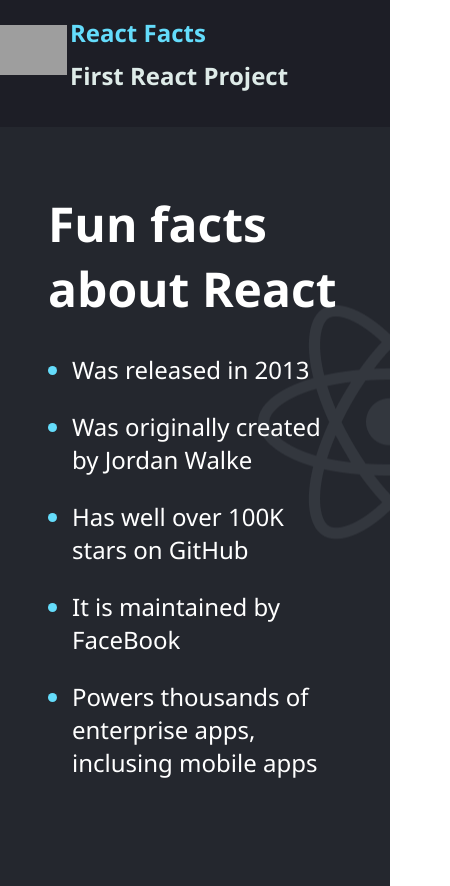
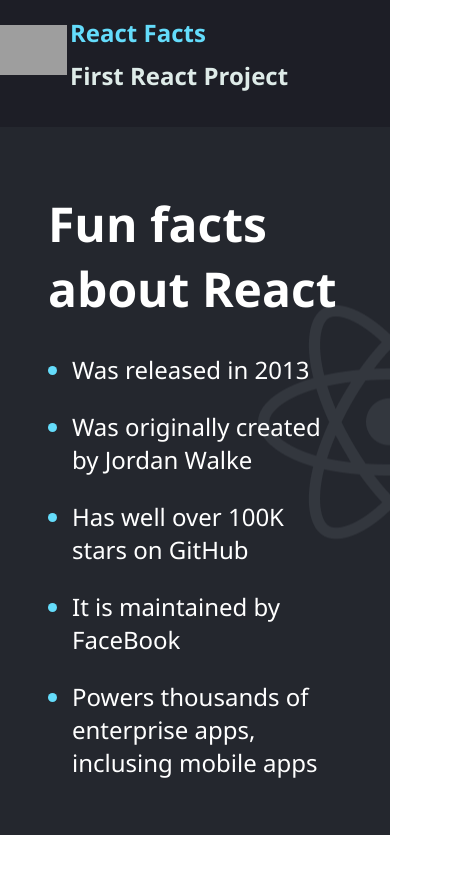
Before and after one commit to AdityaMore7000/facts-about-react, a React (Vite) app: page / in a window 390 px wide. Shown: the whole page, 450 px wide, since content can reach past the window. After the commit the page ends 844 px from the top, so only its background shows below. Built offline with nearby package versions, Linux system fonts and the light colour scheme; grey boxes are pictures that could not be loaded.

Commit message:
fixed responsiveness

```diff
--- a/src/index.css
+++ b/src/index.css
@@ -8,6 +8,7 @@
 /* navbar */
 
 .navbar{
+  width: 100%;
   min-height: 10vh;
   background-color: #1D1E26;
   display: flex;
@@ -27,6 +28,7 @@
   color: #DEEBE8;
   font-size: 1.5rem;
   font-weight: bold;
+  width: fit-content;
   position: absolute;
   right:10px;
 }
@@ -34,7 +36,8 @@
 /* List */
 
 .list{
-  min-height:90vh;
+  width: 100%;
+  height: 90vh;
   background-color: #24272E;
   padding: 2rem 3rem ;
   color: white;
@@ -72,8 +75,13 @@
 @media screen and (max-width:446px) {
   .navbar{
     height: 15vh;
+    width: 100%;
     display: block;
     position: relative;
+  }
+  .list{
+    height: 100%;
+    width: 100vw;
   }
   .navbar h2{
     position: absolute;
```
